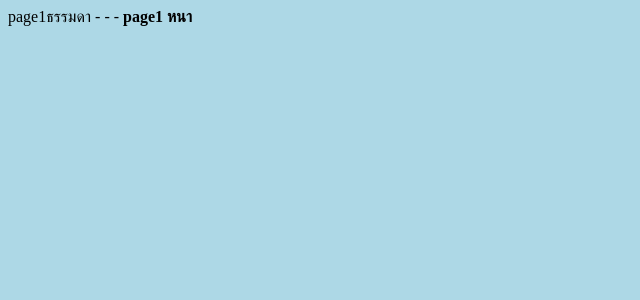
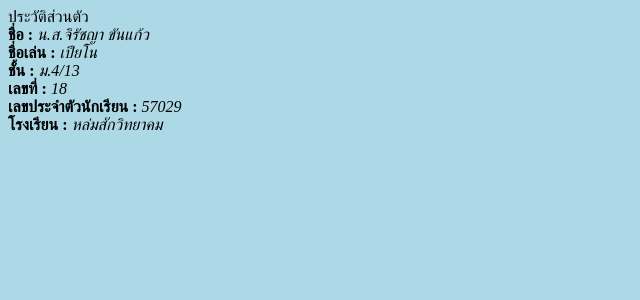
Before and after one commit to Jiratchaya18/mywebsite, a PHP site: page /page1.php in a window 1280 px wide. Shown: the top 300 px of the page, without its empty margins (0-640 px from the left). Run offline with PHP 8.4, Linux system fonts and the light colour scheme.

Commit message:
Update page1.php

```diff
--- a/page1.php
+++ b/page1.php
@@ -1,8 +1,13 @@
 <html>
         <head>
-                <title>งานที่ 1</title>
         </head>
         <body bgcolor="lightblue">
-                page1ธรรมดา - - - <b>page1 หนา</b>
+                ประวัติส่วนตัว <br>
+                <b>ชื่อ : </b> <i> น.ส.จิรัชญา ขันแก้ว </i> <br>
+                <b>ชื่อเล่น :</b> <i> เปียโน </i> <br>
+                <b>ชั้น :</b> <i> ม.4/13 </i> <br>
+                <b>เลขที่ :</b> <i> 18 </i> <br>
+                <b>เลขประจำตัวนักเรียน :</b> <i> 57029 </i> <br>
+                <b>โรงเรียน :</b> <i> หล่มสักวิทยาคม </i> <br>
         </body>
 </html>
```
